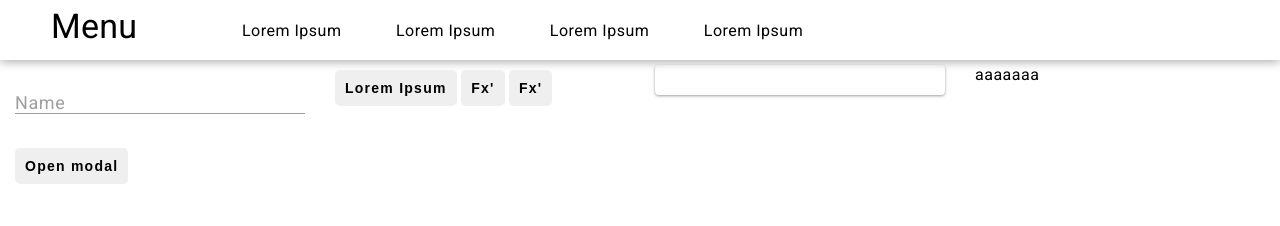
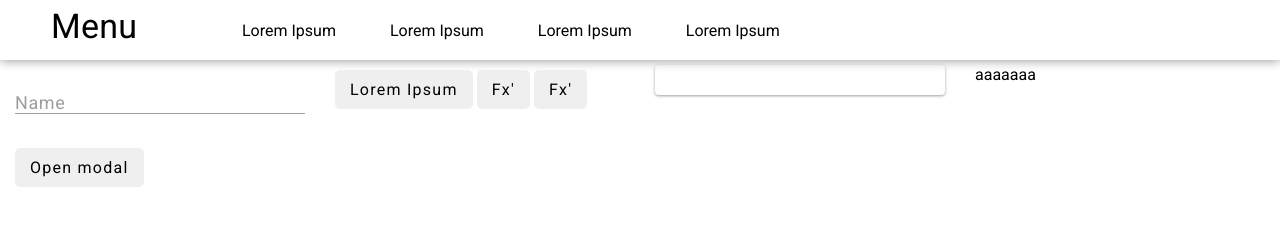
Before and after one commit to elementary-material/elementary-material, a website: page src/sample/index.html in a window 1280 px wide. Drawn offline with Linux system fonts and the light colour scheme.

```diff
--- a/src/css/_buttons_fill.css
+++ b/src/css/_buttons_fill.css
@@ -4,14 +4,14 @@
  */
 .btn {
     max-height: auto;
-    padding: 10px;
+    padding: 10px 15px;
     margin: 5px 0;
     border-radius: 5px;
     position: relative;
     overflow: hidden;
-    font-size: 14px;
+    font-size: 16px;
     letter-spacing: 1.25px;
-    font-weight: bold;
+    font-family: 'Roboto', sans-serif;
 }
 
 .btn:active,
--- a/src/css/_typography.css
+++ b/src/css/_typography.css
@@ -1,8 +1,7 @@
 html,
 body,
-.content {
+.container {
     font-size: 16px;
-    letter-spacing: 0.5px;
     font-family: 'Roboto', sans-serif;
 }
 
```
